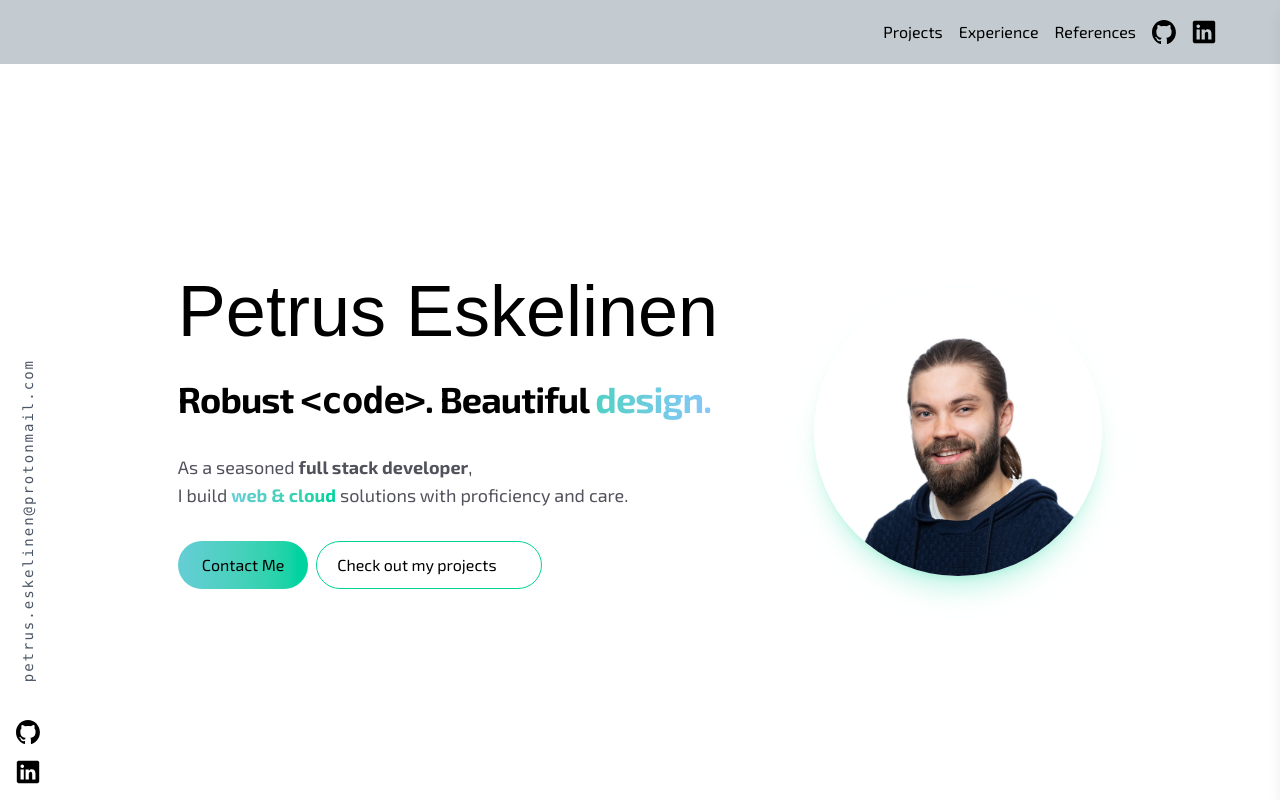
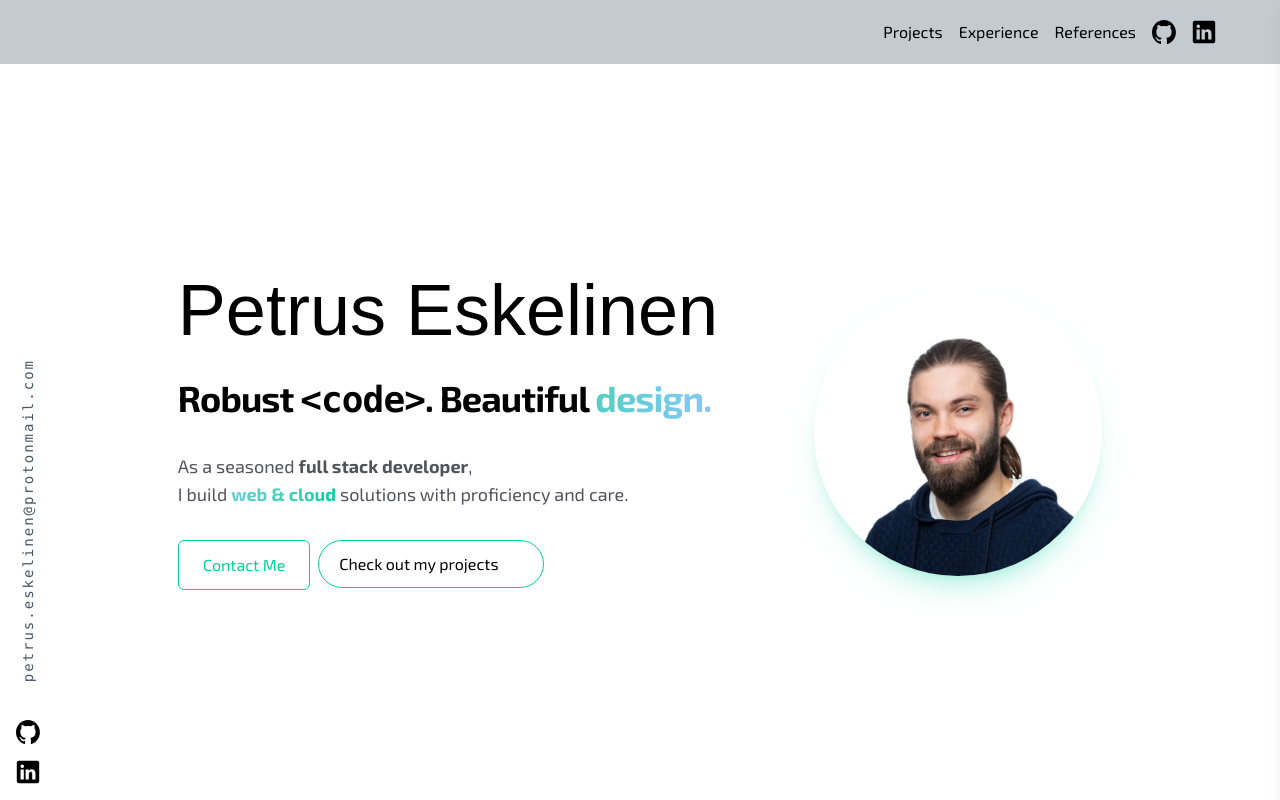
Before and after one commit to ShamanUX/petu.dev, a React (Vite) app: page / in a window 1280 px wide. Shown: the top 800 px of the page. Built offline with nearby package versions, Linux system fonts and the light colour scheme; some icons are missing; a web font is replaced by a local one.

Commit message:
chore: update readme

```diff
--- a/src/page.tsx
+++ b/src/page.tsx
@@ -45,12 +45,12 @@ function HeaderText() {
         solutions with proficiency and care.
       </p>
       <div className="flex w-full items-center justify-center md:items-start md:justify-start gap-2">
-        <a
-          href="mailto:petrus.eskelinen@gmail.com"
-          className="inline-block whitespace-nowrap px-6 py-3  hover:shadow-sm shadow-highlight hover:scale-110 transition-all duration-300 rounded-full font-medium bg-linear-to-r to-highlight from-blue-300 text-background animate-gradient"
-        >
-          Contact Me
-        </a>
+      <a
+        href="mailto:petrus.eskelinen@protonmail.com"
+        className="inline-block px-6 py-3 border border-highlight text-highlight hover:bg-highlight hover:text-white transition-all duration-300 rounded-md font-medium"
+      >
+        Contact Me
+      </a>
         <ProjectsLink />
       </div>
     </div>
```
Also changed, not shown: 1 other file (tests, documents, lock files or other folders).
